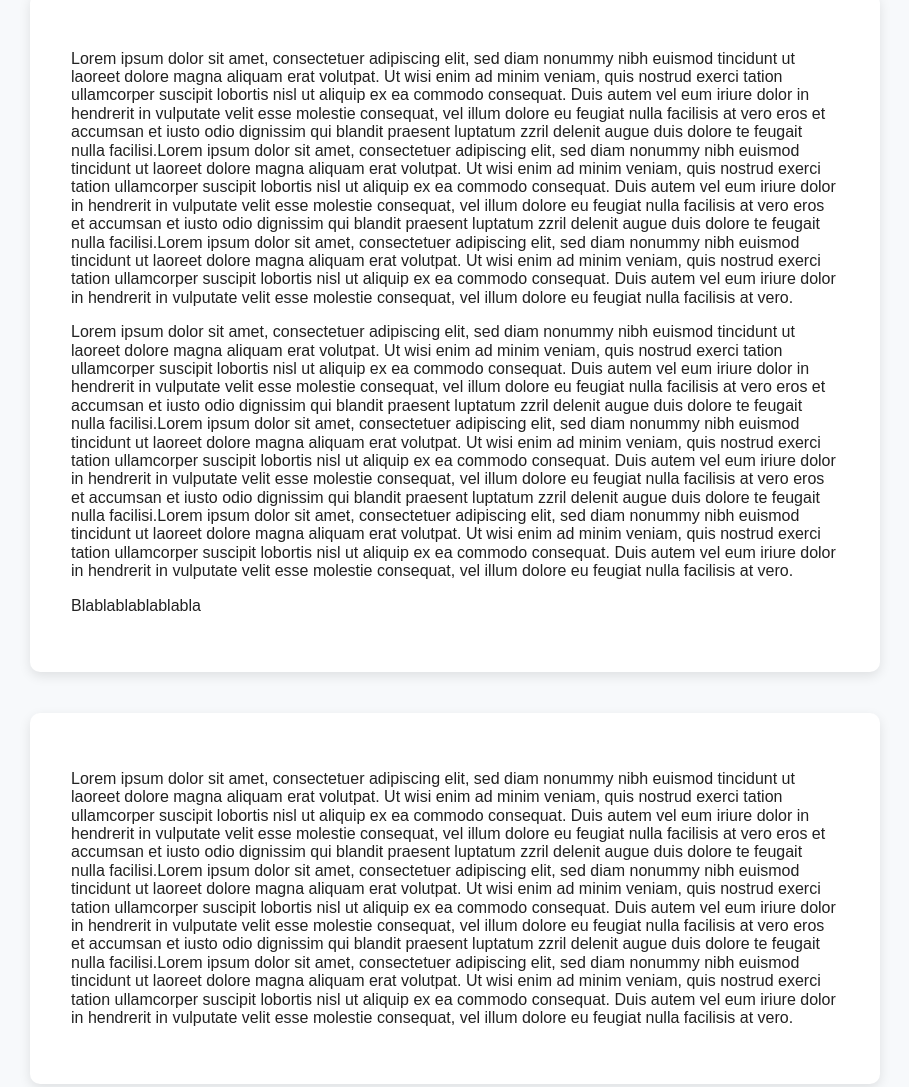
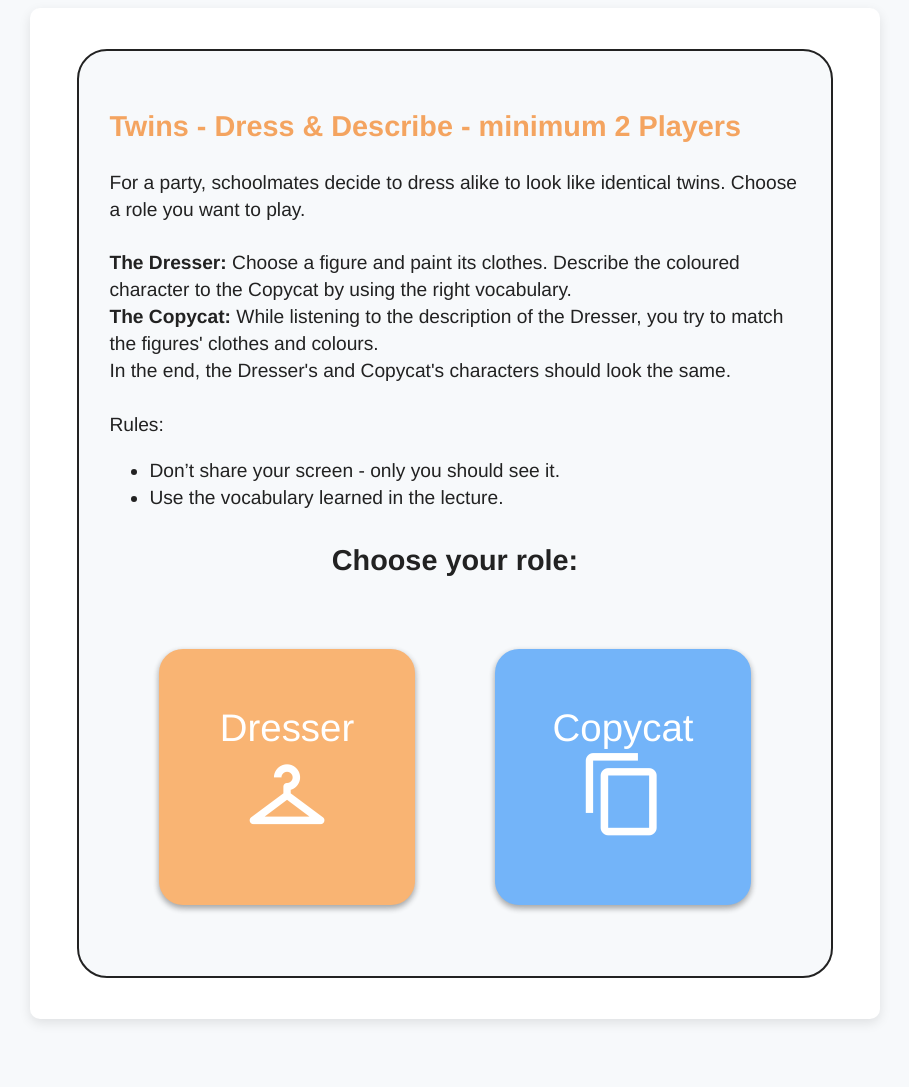
Before and after one commit to Adrian-Hufnagl/mooc-CC-game, a website built with Parcel: page index.html in a window 1280 px wide. Shown: the part 133-1220 px from the top of the page, without its empty margins (185-1094 px from the left). Built offline with nearby package versions, Linux system fonts and the light colour scheme.

Commit message:
IF: Different explaination depending on the chosen role

```diff
--- a/css/main.css
+++ b/css/main.css
@@ -12,10 +12,14 @@
    ========================================================================== */
 body{
   background-color: #f7f9fb;
+  font-family: Helvetica, sans-serif;
+  font-size: 1.2rem;
+  font-weight: 400;
+  line-height: 1.4;
 }
 
 h1{
-  padding: 2% 0 0 10%;
+  padding: 1% 0 0 10%;
   color: sandybrown;
 }
 
@@ -41,6 +45,10 @@ h2, h3{
 
 p{
   text-align: left;
+}
+
+.bolded{
+  font-weight: bold;
 }
 
 .explain-text{
--- a/index.html
+++ b/index.html
@@ -24,100 +24,55 @@
 </head>
 
 <body>
-
 <!-- Add your site or application content here -->
   <div class="container">
     <h1>Colors & Clothing</h1>
     <div class="inner-container">
-      <p>Lorem ipsum dolor sit amet, consectetuer adipiscing elit, sed diam nonummy nibh euismod tincidunt ut laoreet
-        dolore
-        magna aliquam erat volutpat. Ut wisi enim ad minim veniam, quis nostrud exerci tation ullamcorper suscipit
-        lobortis
-        nisl ut aliquip ex ea commodo consequat. Duis autem vel eum iriure dolor in hendrerit in vulputate velit esse
-        molestie
-        consequat, vel illum dolore eu feugiat nulla facilisis at vero eros et accumsan et iusto odio dignissim qui
-        blandit
-        praesent luptatum zzril delenit augue duis dolore te feugait nulla facilisi.Lorem ipsum dolor sit amet,
-        consectetuer
-        adipiscing elit, sed diam nonummy nibh euismod tincidunt ut laoreet dolore magna aliquam erat volutpat. Ut wisi
-        enim
-        ad minim veniam, quis nostrud exerci tation ullamcorper suscipit lobortis nisl ut aliquip ex ea commodo consequat.
-        Duis autem vel eum iriure dolor in hendrerit in vulputate velit esse molestie consequat, vel illum dolore eu
-        feugiat
-        nulla facilisis at vero eros et accumsan et iusto odio dignissim qui blandit praesent luptatum zzril delenit augue
-        duis dolore te feugait nulla facilisi.Lorem ipsum dolor sit amet, consectetuer adipiscing elit, sed diam nonummy
-        nibh
-        euismod tincidunt ut laoreet dolore magna aliquam erat volutpat. Ut wisi enim ad minim veniam, quis nostrud exerci
-        tation ullamcorper suscipit lobortis nisl ut aliquip ex ea commodo consequat. Duis autem vel eum iriure dolor in
-        hendrerit in vulputate velit esse molestie consequat, vel illum dolore eu feugiat nulla facilisis at vero.</p>
-      <p>Lorem ipsum dolor sit amet, consectetuer adipiscing elit, sed diam nonummy nibh euismod tincidunt ut laoreet
-        dolore
-        magna aliquam erat volutpat. Ut wisi enim ad minim veniam, quis nostrud exerci tation ullamcorper suscipit
-        lobortis
-        nisl ut aliquip ex ea commodo consequat. Duis autem vel eum iriure dolor in hendrerit in vulputate velit esse
-        molestie
-        consequat, vel illum dolore eu feugiat nulla facilisis at vero eros et accumsan et iusto odio dignissim qui
-        blandit
-        praesent luptatum zzril delenit augue duis dolore te feugait nulla facilisi.Lorem ipsum dolor sit amet,
-        consectetuer
-        adipiscing elit, sed diam nonummy nibh euismod tincidunt ut laoreet dolore magna aliquam erat volutpat. Ut wisi
-        enim
-        ad minim veniam, quis nostrud exerci tation ullamcorper suscipit lobortis nisl ut aliquip ex ea commodo consequat.
-        Duis autem vel eum iriure dolor in hendrerit in vulputate velit esse molestie consequat, vel illum dolore eu
-        feugiat
-        nulla facilisis at vero eros et accumsan et iusto odio dignissim qui blandit praesent luptatum zzril delenit augue
-        duis dolore te feugait nulla facilisi.Lorem ipsum dolor sit amet, consectetuer adipiscing elit, sed diam nonummy
-        nibh
-        euismod tincidunt ut laoreet dolore magna aliquam erat volutpat. Ut wisi enim ad minim veniam, quis nostrud exerci
-        tation ullamcorper suscipit lobortis nisl ut aliquip ex ea commodo consequat. Duis autem vel eum iriure dolor in
-        hendrerit in vulputate velit esse molestie consequat, vel illum dolore eu feugiat nulla facilisis at vero.</p>
-      <p>Blablablablablabla</p>
-    </div>
-    <div class="inner-container">
-      <p>Lorem ipsum dolor sit amet, consectetuer adipiscing elit, sed diam nonummy nibh euismod tincidunt ut laoreet
-        dolore
-        magna aliquam erat volutpat. Ut wisi enim ad minim veniam, quis nostrud exerci tation ullamcorper suscipit
-        lobortis
-        nisl ut aliquip ex ea commodo consequat. Duis autem vel eum iriure dolor in hendrerit in vulputate velit esse
-        molestie
-        consequat, vel illum dolore eu feugiat nulla facilisis at vero eros et accumsan et iusto odio dignissim qui
-        blandit
-        praesent luptatum zzril delenit augue duis dolore te feugait nulla facilisi.Lorem ipsum dolor sit amet,
-        consectetuer
-        adipiscing elit, sed diam nonummy nibh euismod tincidunt ut laoreet dolore magna aliquam erat volutpat. Ut wisi
-        enim
-        ad minim veniam, quis nostrud exerci tation ullamcorper suscipit lobortis nisl ut aliquip ex ea commodo consequat.
-        Duis autem vel eum iriure dolor in hendrerit in vulputate velit esse molestie consequat, vel illum dolore eu
-        feugiat
-        nulla facilisis at vero eros et accumsan et iusto odio dignissim qui blandit praesent luptatum zzril delenit augue
-        duis dolore te feugait nulla facilisi.Lorem ipsum dolor sit amet, consectetuer adipiscing elit, sed diam nonummy
-        nibh
-        euismod tincidunt ut laoreet dolore magna aliquam erat volutpat. Ut wisi enim ad minim veniam, quis nostrud exerci
-        tation ullamcorper suscipit lobortis nisl ut aliquip ex ea commodo consequat. Duis autem vel eum iriure dolor in
-        hendrerit in vulputate velit esse molestie consequat, vel illum dolore eu feugiat nulla facilisis at vero.</p>
-    </div>
-    <div class="inner-container">
       <div id="start" class="game-window">
-        <h3>Twins - Dress & Describe - minimum 2 Players</h3>
-        <p>Choose a person and paint their clothes. Describe the character to your partner using the right vocabulary.
-          Don’t let them see your screen. On their own screen, your partner tries to match the person with your
-          description.
-          In the end, both of your characters should look the same. </p>
+        <h2>Twins - Dress & Describe - minimum 2 Players</h2>
+        <p>For a party, schoolmates decide to dress alike to look like identical twins.
+          Choose a role you want to play.<br>
+          <br>
+          <span class="bolded">The Dresser:</span> Choose a figure and paint its clothes. Describe the coloured
+          character to the Copycat by using the right vocabulary.<br>
+          <span class="bolded">The Copycat:</span> While listening to the description of the Dresser, you try to match
+          the figures' clothes and colours.<br>
+          In the end, the Dresser's and Copycat's characters should look the same.<br><br>
+          Rules:
+          <ul>
+            <li>Don’t share your screen - only you should see it.</li>
+            <li>Use the vocabulary learned in the lecture.</li>
+          </ul>
+        </p>
         <p class="explain-text">Choose your role:</p>
+        <!--- Buttons -->
         <div class="cc-container">
-          <button onclick="startGame()" class="cc-button role1-button">
-            <p class="buttontext">Describer</p>
-            <i class="material-icons" style="font-size: 7vw">content_copy</i>
-          </button>
           <button onclick="startGame()" class="cc-button role2-button">
-            <p class="buttontext">Dresser</p>
+            <p class="buttontext" onclick="saveRole('dresser')">Dresser</p>
             <i class="material-icons" style="font-size: 7vw">checkroom</i>
           </button>
+          <button onclick="startGame()" class="cc-button role1-button">
+          <p class="buttontext" onclick="saveRole('copycat')">Copycat</p>
+          <i class="material-icons" style="font-size: 7vw">content_copy</i>
+        </button>
         </div>
       </div>
+      <!-- stage-1 -->
       <div id="stage-1" class="game-window" style="display: none">
-        <p class="explain-text">Pick a person:</p>
-        <!--<p class="explain-text">Blablabla imitator</p>-->
+        <!-- Show different text depending on the role -->
+        <p  id="explain-text-stage-1" class="explain-text"> </p>
+        <script>
+          let role = localStorage.getItem('role_id');
+          let text;
+          if(role === "dresser"){
+              text = "Pick a figure:";
+          }
+          else{
+              text = "Pick the figure that the Dresser describes to you:";
+          }
+          document.getElementById("explain-text-stage-1").innerHTML = text;
+        </script>
+        <!-- CARDS -->
         <div class="cc-container" id="card-list-1">
           <div onclick="switchStage()" class="cc-card character-card">1
             <object data="img/Figure_shape3.svg" width="90%" height="90%"> </object>
@@ -137,9 +92,19 @@
           <div onclick="switchStage()" class="cc-card character-card">10</div>
         </div>
       </div>
+      <!-- stage-2 -->
       <div id="stage-2" class="game-window" style="display: none">
-        <!--<p class="explain-text">Blablabla creator</p>-->
-        <p class="explain-text">Click on a colour and a piece of clothing to paint your character:</p>
+        <!-- Show different text depending on the role -->
+        <p  id="explain-text-stage-2" class="explain-text"> </p>
+        <script>
+            if(role === 'dresser'){
+                text = "Click on a colour and a piece of clothing to paint it:";
+            }
+            else{
+                text = "Click on a colour and a piece of clothing to paint it. Follow the Dressers' description.";
+            }
+            document.getElementById("explain-text-stage-2").innerHTML = text;
+        </script>
         <div class="cc-container">
           <div class="color-column" id="color-column-1">
             <div class="color-card color-card grey"></div>
@@ -173,7 +138,7 @@
         </div>
         <div class="cc-container">
           <button onclick="restartGame()" class="cc-button selection-button">
-            New Game
+            <p class="buttontext" onclick="localStorage.clear()">New Game</p>
           </button>
         </div>
       </div>
--- a/js/main.js
+++ b/js/main.js
@@ -33,6 +33,21 @@ function startGame(creator) {
 
 }
 
+/* save the chosen role */
+function saveRole(role_id){
+  localStorage.clear();
+  localStorage.setItem('role_id', role_id);
+}
+
+/* save the chosen figurecard */
+function saveFigureCard(chosen_figurecard) {
+  localStorage.setItem('figurecard', chosen_figurecard);
+}
+
+function readFigureCard() {
+  localStorage.getItem('figurecard');
+}
+
 function switchStage() {
   var stage1 = document.getElementById("stage-1");
   var stage2 = document.getElementById("stage-2");
```
